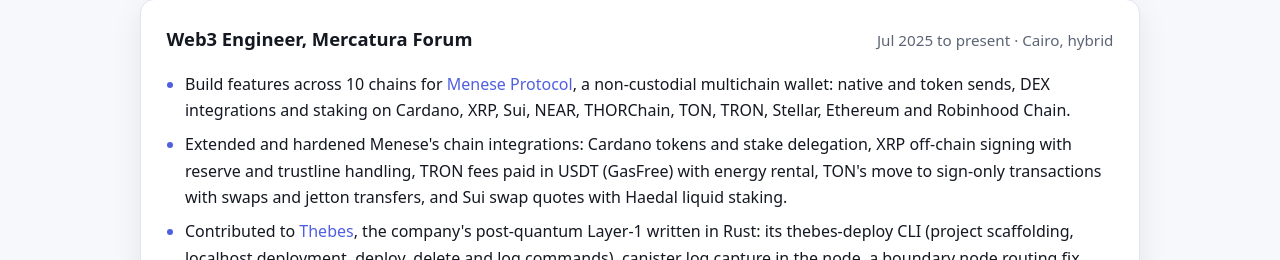
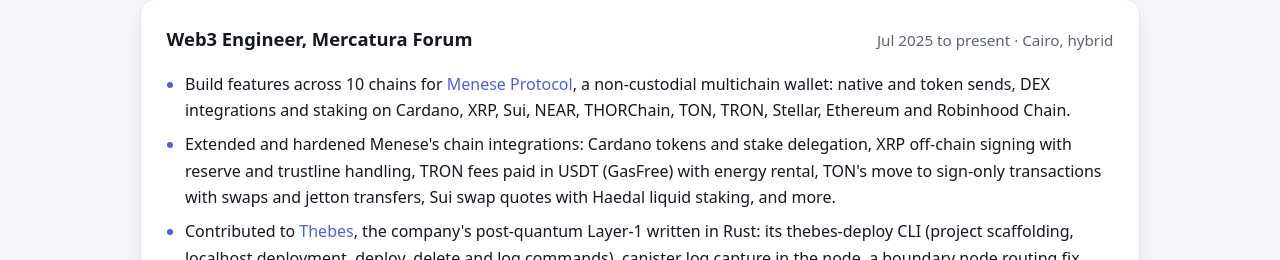
Before and after one commit to AAK581/AAK581.github.io, a plain HTML site: page index.html in a window 1280 px wide. Shown: the part 602-862 px from the top of the page. Drawn offline with Linux system fonts and the light colour scheme.

Commit message:
Note that the chain integration list is not exhaustive

```diff
--- a/index.html
+++ b/index.html
@@ -61,7 +61,7 @@
         </div>
         <ul>
           <li>Build features across 10 chains for <a href="https://www.meneseprotocol.io/">Menese Protocol</a>, a non-custodial multichain wallet: native and token sends, DEX integrations and staking on Cardano, XRP, Sui, NEAR, THORChain, TON, TRON, Stellar, Ethereum and Robinhood Chain.</li>
-          <li>Extended and hardened Menese's chain integrations: Cardano tokens and stake delegation, XRP off-chain signing with reserve and trustline handling, TRON fees paid in USDT (GasFree) with energy rental, TON's move to sign-only transactions with swaps and jetton transfers, and Sui swap quotes with Haedal liquid staking.</li>
+          <li>Extended and hardened Menese's chain integrations: Cardano tokens and stake delegation, XRP off-chain signing with reserve and trustline handling, TRON fees paid in USDT (GasFree) with energy rental, TON's move to sign-only transactions with swaps and jetton transfers, Sui swap quotes with Haedal liquid staking, and more.</li>
           <li>Contributed to <a href="https://github.com/Mercatura-Forum/Thebes-Protocol-">Thebes</a>, the company's post-quantum Layer-1 written in Rust: its thebes-deploy CLI (project scaffolding, localhost deployment, deploy, delete and log commands), canister log capture in the node, a boundary node routing fix with tests, upload reliability fixes, and a stable-Region vault store that lets large on-chain assets (16+ MB) survive canister upgrades.</li>
           <li>Built modules for <a href="https://github.com/Mercatura-Forum/Mentat">Mentat</a>, the company's open-source enterprise system on Thebes, in Motoko: ISO 20022 payments (pacs.008), consolidation, quality, helpdesk, field service, point of sale, an online storefront, marketing, events, and HR (appraisals, learning, surveys, compensation).</li>
           <li>Built Enigma, a one-click platform that deploys CloakCoin nodes on Phala Cloud's trusted execution environment, orchestrated end to end by an ICP canister.</li>
```
